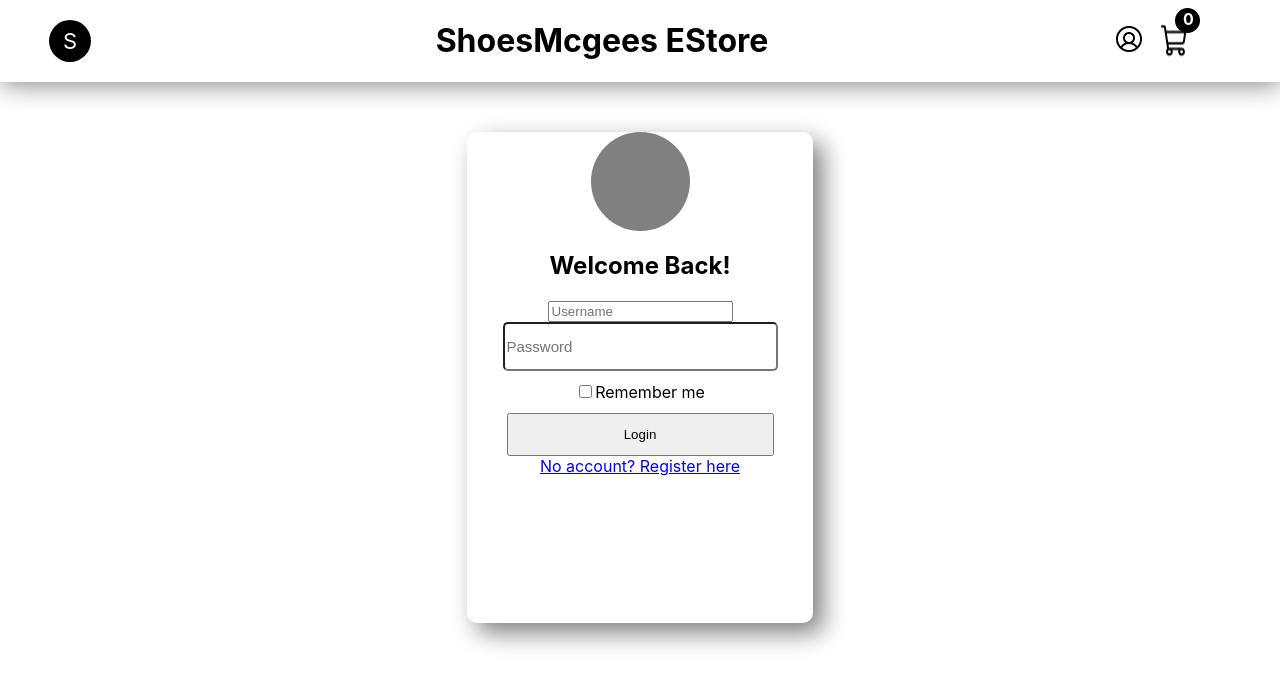
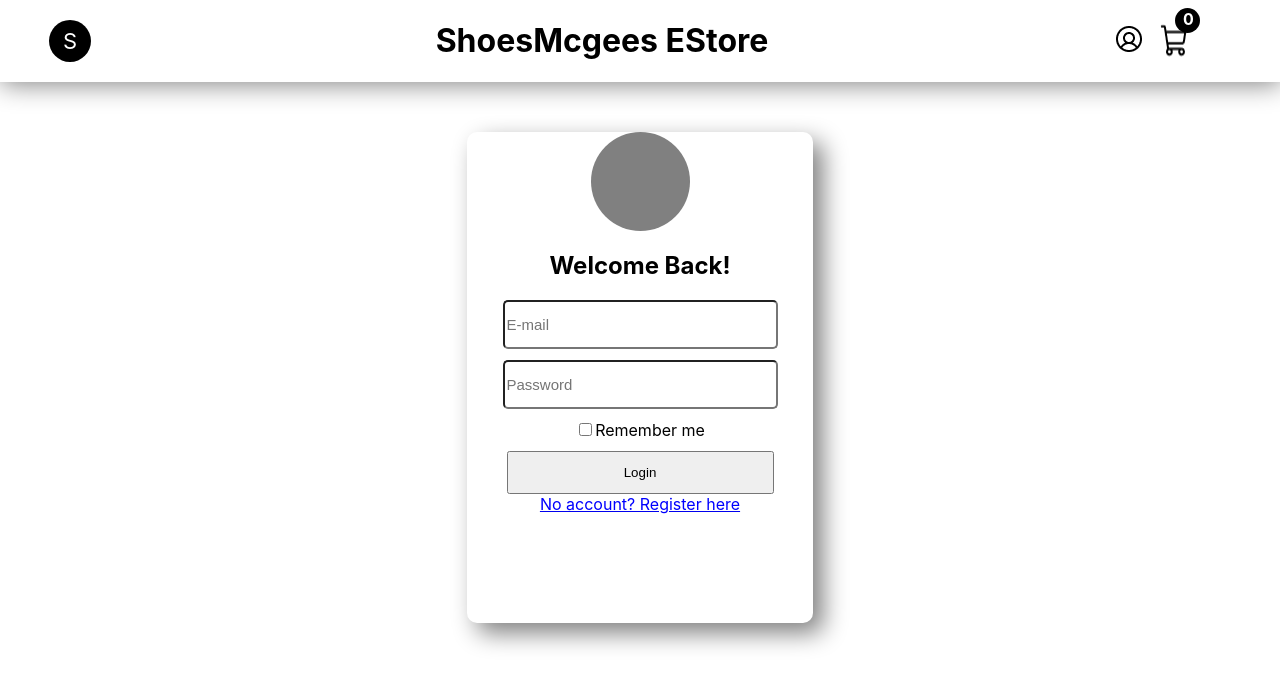
Before and after one commit to mdwiltfong/ecommerce-api-using-tdd, a React (Create React App) app: page /login in a window 1280 px wide. Shown: the top 686 px of the page. Built offline with nearby package versions, Linux system fonts and the light colour scheme.

Commit message:
After POST navigation to login implemented

```diff
--- a/src/components/Login.js
+++ b/src/components/Login.js
@@ -8,10 +8,10 @@ const Login = (props) => {
         <h2 data-test='header'>Welcome Back!</h2>
         <form>
             <input
-                className='username'
-                data-test='username'
-                placeholder='Username'
-                name='username'
+                className='email'
+                data-test='email'
+                placeholder='E-mail'
+                name='email'
             />
             <input
                 className='password'
--- a/src/components/Register.js
+++ b/src/components/Register.js
@@ -1,7 +1,8 @@
 import React from 'react'
+import { useNavigate } from 'react-router-dom'
 
 const Register = () => {
-
+    const navigate = useNavigate();
     const [registerData, setRegisterData] = React.useState(
         {
             email: '',
@@ -25,13 +26,14 @@ const Register = () => {
             } catch(err) {
                 console.error(err.message);
             }
-            // setRegisterData(
-            //     {
-            //         email: '',
-            //         password: '',
-            //         confirmPassword: ''
-            //     }
-            //     )
+            setRegisterData(
+                {
+                    email: '',
+                    password: '',
+                    confirmPassword: ''
+                }
+                )
+            navigate('/login');
 
     }
 
@@ -53,7 +55,7 @@ const Register = () => {
             <input
                 className='email'
                 data-test='email'
-                placeholder='Email'
+                placeholder='E-mail'
                 name='email'
                 onChange={handleChange}
                 value={registerData.email}
```
Also changed, not shown: 1 other file (tests, documents, lock files or other folders).
